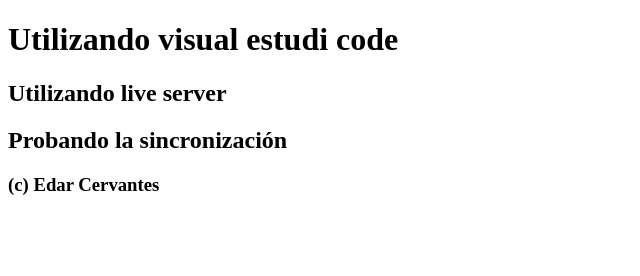
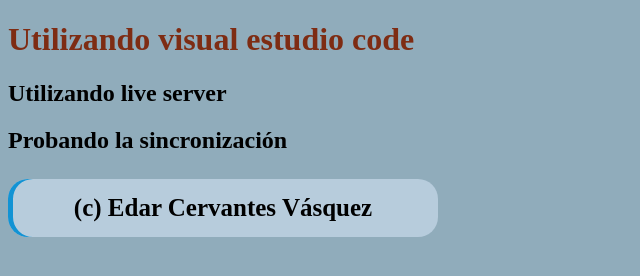
Before and after one commit to EdarCV/EdarCV.github.io, a plain HTML site: page index.html in a window 1280 px wide. Shown: the whole page, without its empty margins (0-640 px from the left). Drawn offline with Linux system fonts and the light colour scheme.

Commit message:
Versión 1.1

```diff
--- a/index.html
+++ b/index.html
@@ -9,13 +9,38 @@
     <meta name="description" content="">
     <meta name="viewport" content="width=device-width, initial-scale=1">
     <link rel="stylesheet" href="">
+    <style>
+        body {
+            background-color: #90acbb;
+        }
+
+        h3 {
+            /*Fuente*/
+            font-size: 25px;
+            /*Ubicación de texto*/
+            text-align: center;
+            /*Espacio de relleno*/
+            padding: 15px;
+            /*Ancho*/
+            width: 400px;
+            /*Temas*/
+            background: #B7CCDC;
+            /*Borde circular*/
+            border-radius: 20px;
+            /*Sangria
+            text-indent: 20px;*/
+            /*efectos de sombra*/
+            box-shadow: 5px 0 #1293d4 inset;
+        }
+    </style>
+
 </head>
 
 <body>
-    <h1>Utilizando visual estudi code</h1>
+    <h1 style="color:rgb(126, 44, 19);">Utilizando visual estudio code</h1>
     <h2>Utilizando live server</h2>
     <h2>Probando la sincronización</h2>
-    <h3>(c) Edar Cervantes</h3>
+    <h3>(c) Edar Cervantes Vásquez</h3>
     <script src="" async defer></script>
 </body>
 
```
